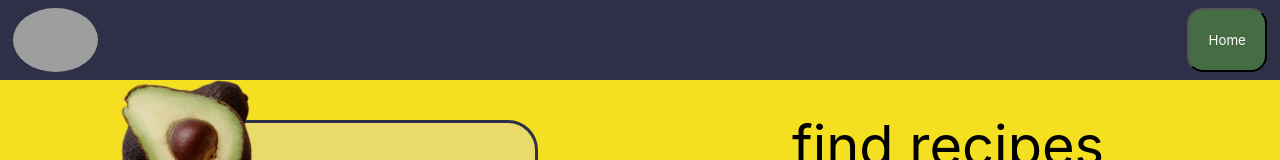
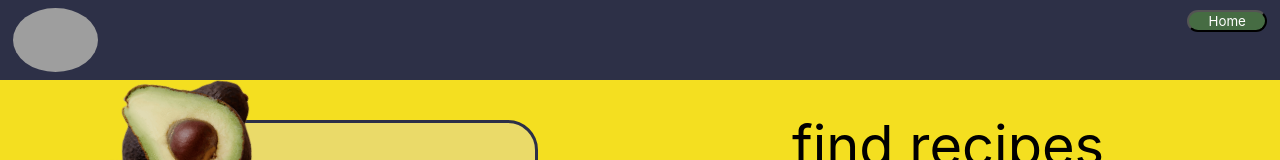
Before and after one commit to cl-lee/recipe-app, a React (Create React App) app: page /search in a window 1280 px wide. Shown: the top 160 px of the page. Built offline with nearby package versions, Linux system fonts and the light colour scheme; grey boxes are pictures that could not be loaded.

Commit message:
changed title and icon in html head section

```diff
--- a/public/index.html
+++ b/public/index.html
@@ -12,7 +12,7 @@
     <link rel="preconnect" href="https://fonts.googleapis.com">
 <link rel="preconnect" href="https://fonts.gstatic.com" crossorigin>
 <link href="https://fonts.googleapis.com/css2?family=Caveat&display=swap" rel="stylesheet">
-    <link rel="apple-touch-icon" href="%PUBLIC_URL%/logo192.png" />
+    <!-- <link rel="apple-touch-icon" href="%PUBLIC_URL%/logo192.png" /> -->
     <!--
       manifest.json provides metadata used when your web app is installed on a
       user's mobile device or desktop. See https://developers.google.com/web/fundamentals/web-app-manifest/
@@ -27,7 +27,7 @@
       work correctly both with client-side routing and a non-root public URL.
       Learn how to configure a non-root public URL by running `npm run build`.
     -->
-    <title>React App</title>
+    <title>Meal Mate</title>
   </head>
   <body>
     <noscript>You need to enable JavaScript to run this app.</noscript>
--- a/src/Components/Navbar.js
+++ b/src/Components/Navbar.js
@@ -13,8 +13,7 @@ export default function Navbar() {
           alt="Logo"
         />
         {/* Home button */}
-        {/* react router link: <Link to="/"></Link> */}
-        <button id="home-button">Home</button>
+        <Link to="/"><button id="home-button">Home</button></Link>
       </nav>
     </div>
   );
```
Also changed, not shown: 1 other file (tests, documents, lock files or other folders).
